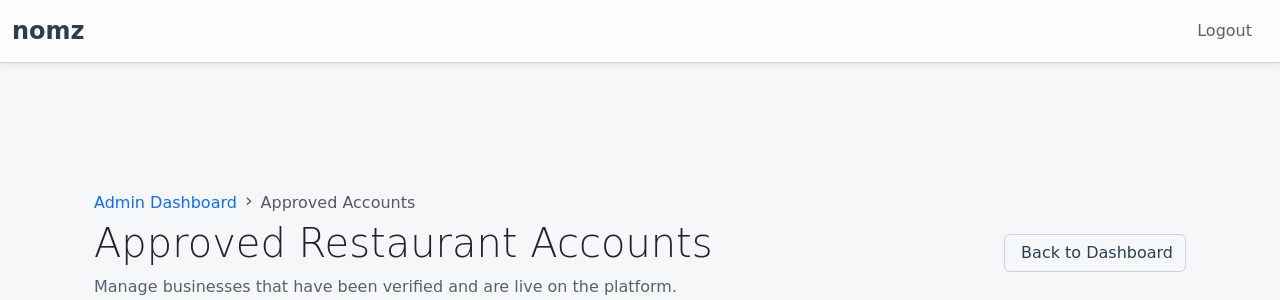
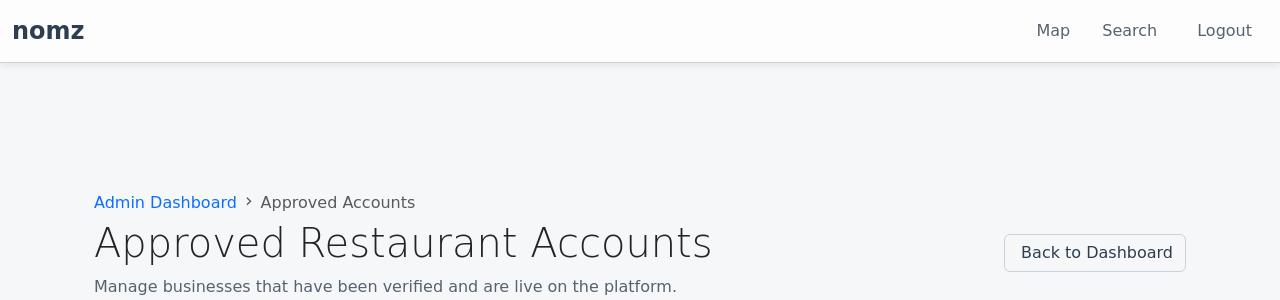
Before and after one commit to Vritika0703/nomz-restaurant-app, a Django app: page /nomz-admin/approved-accounts/ in a window 1280 px wide. Shown: the top 300 px of the page. Run offline with Django 5.2, Linux system fonts and the light colour scheme; the visitor is signed in with stand-in values (Sample User, id 1); data comes from the database, SQL or seed files in the repository; data that the repository does not hold is empty; some web fonts are replaced.

Commit message:
changed admin UI

```diff
--- a/templates/nomz/base.html
+++ b/templates/nomz/base.html
@@ -592,8 +592,14 @@
                     </li>
                     {% endif %}
                     {% else %}
-                    {# Admin users only see logout #}
+                    {# Admin users - show Map, Search, and Logout #}
                     {% if user.is_authenticated %}
+                    <li class="nav-item">
+                        <a class="nav-link" href="{% url 'map' %}">Map</a>
+                    </li>
+                    <li class="nav-item">
+                        <a class="nav-link" href="{% url 'restaurant_search' %}">Search</a>
+                    </li>
                     <li class="nav-item">
                         <form method="POST" action="{% url 'logout' %}" class="d-inline">
                             {% csrf_token %}
```
